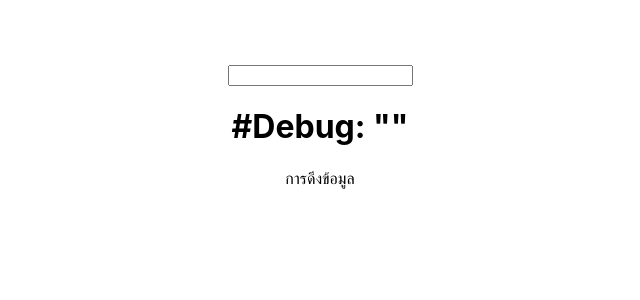
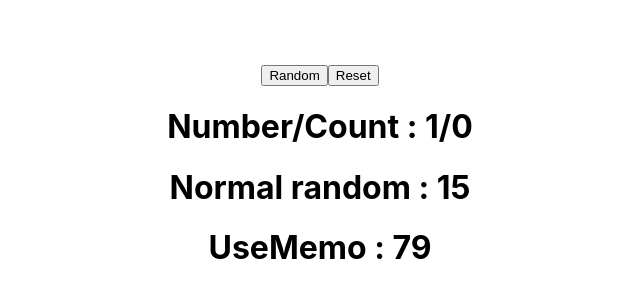
Before and after one commit to Bubblecrown/Practice-React, a React (Create React App) app: page / in a window 1280 px wide. Shown: the top 300 px of the page, without its empty margins (320-960 px from the left). Built offline with nearby package versions, Linux system fonts and the light colour scheme.

Commit message:
test: UseMemo

```diff
--- a/src/App.js
+++ b/src/App.js
@@ -6,13 +6,15 @@ import UseEffect from "./components/UseEffect";
 import UseEffectInterval from "./components/UseEffectInterval";
 import UseEffectFeedJson from "./components/UseEffectFeedJson";
 import UseContext from "./components/UseContext";
+import UseMemo from "./components/UseMemo";
 
 export default () => {
 
   return (
     <div>
       <div className="container">
-        <UseContext />
+        {/* <UseContext /> */}
+        <UseMemo />
       </div>
     </div>
   );
--- /dev/null
+++ b/src/components/UseMemo.js
@@ -0,0 +1,43 @@
+import React, { useState, useMemo } from "react";
+
+export default function UseMemo() {
+  const [count, setCount] = useState(0);
+  return (
+    <div>
+      <button onClick={() => setCount((prev) => prev + 1)}>Random</button>
+      <button onClick={() => setCount(0)}>Reset</button>
+      <Content a={1} b={count} />
+    </div>
+  );
+}
+
+const Content = ({ a, b }) => {
+  const memorization = useMemo(() => {
+    return Math.floor(Math.random() * 100);
+  }, [a]);
+  // a ตรงนี้ของ useMemo คือตรวจ a ว่า a เปลี่ยนไหม ถ้าเปลี่ยนค่อยรันในส่วนของ return ใหม่ ถ้าไม่ก็เอาค่าเดิมไปแสดง
+  const random = Math.floor(Math.random() * 100);
+  return (
+    <div>
+      <h1>Number/Count : {a}/{b}</h1>
+      <h1>Normal random : {random}</h1>
+      <h1>UseMemo : {memorization}</h1>
+    </div>
+  );
+};
+
+// useMemo ทำให้ปรัสิทธิภาพการทำงานดีขึ้นเนื่องจาก CPU ไม่ต้องคำนวณใหม่ทุกครั้ง
+// useMemo ใช้ในการทำ optimize หรือปรับปรุงประสิทธิภาพเว็บไซต์ของเราให้ดีขึ้น สามารถทำการเช็คได้ว่า state หรือ prop ยังคงเป็นค่าเดิมอยู่ มันก็จะทำการ return ค่าที่มัน catch ไว้
+// ก็คือส่งไปเป็นค่าที่ catch เอาไว้ ไม่จำเป็นต้องเอา input นั้นมาคำนวณใหม่ useMemo เหมือนกับการ memorize หรือเก็บค่าเอาไว้
+
+// เช่น หากอยากได้ค่าหนึ่ง แต่ค่านั้นมาจากการรันฟังก์ชั่น การคำนวณที่ซับซ้อน เราคงไม่อยากให้มันคำนวณบ่อยๆถ้า input ที่ป้อนให้กับการคำนวณนี้ยังคงเป็นค่าเดิม อย่างเรามี Child Component อยู่ 1 ตัว แล้ว Child component ของเรามีการถูก update เราคงไม่อยากให้การคำนวณนี้เกิดขึ้นบ่อยๆถ้า input ที่ป้อนให้กับการคำนวณนี้ยังคงเป็นค่าเดิม
+
+// 1. คำสั่ง Try เป็นส่วนของบริเวณที่คาดการว่าอาจจะเกิดเหตุผิดปกติของโปรแกรม
+
+// 2. คำสั่ง Catch เป็นส่วนของการแก้ไขข้อผิดพลาด หรือความผิดปกติของโปรแกรม
+
+// 3. คำสั่ง Finally เป็นส่วนเสริม สำหรับการทำงานก่อนจบ การจัดการความผิดปกติของโปรแกรม
+
+// 4. คำสั่ง Catch สามารถมีได้มากกว่า 1 ในแต่ละ 1 Try
+
+// 5. คำสั่ง Try และ Catch ต้องใช้งานร่วมกัน แต่ Finally ไม่จำเป็นต้องมีก็ได้
```
